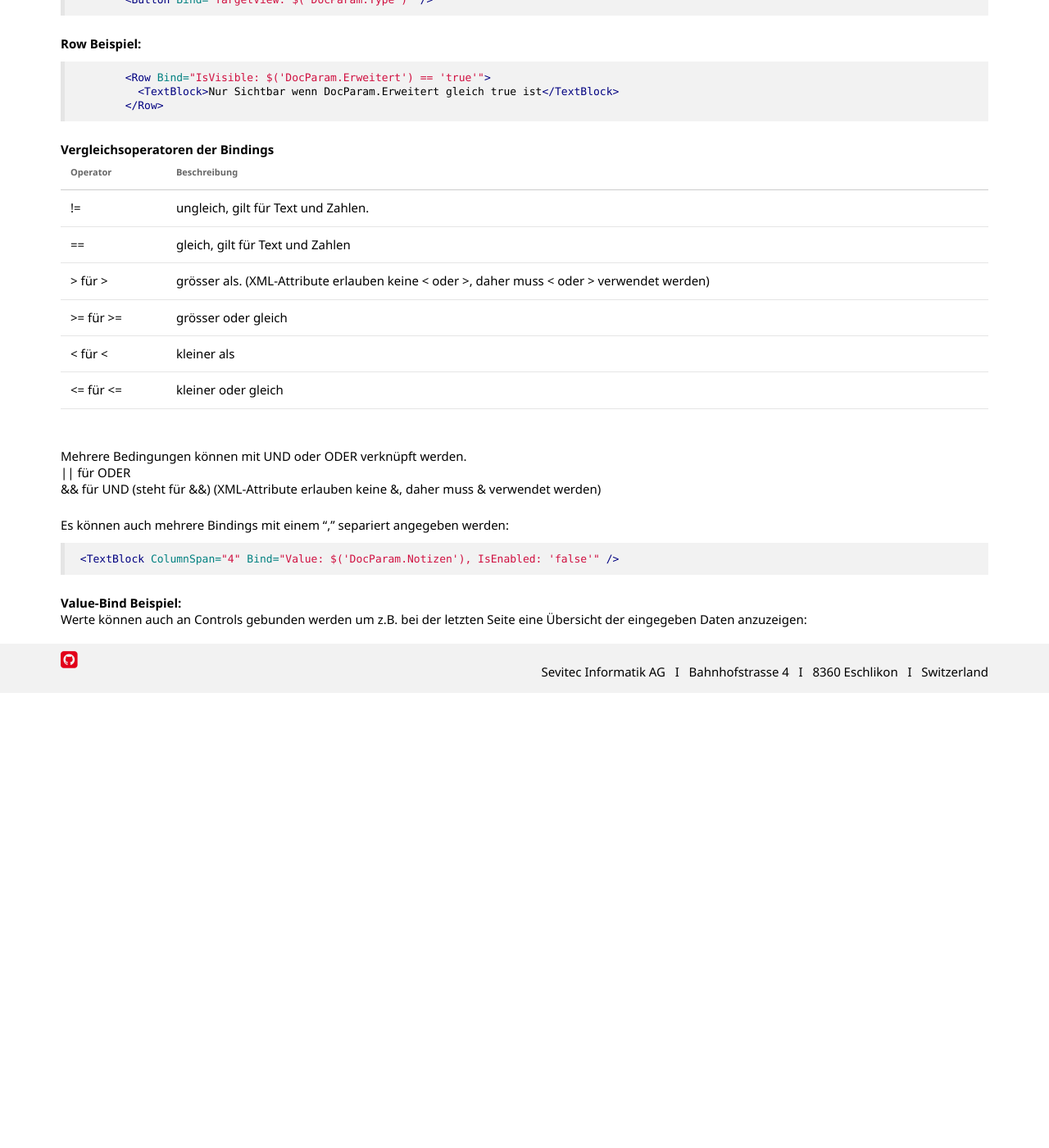
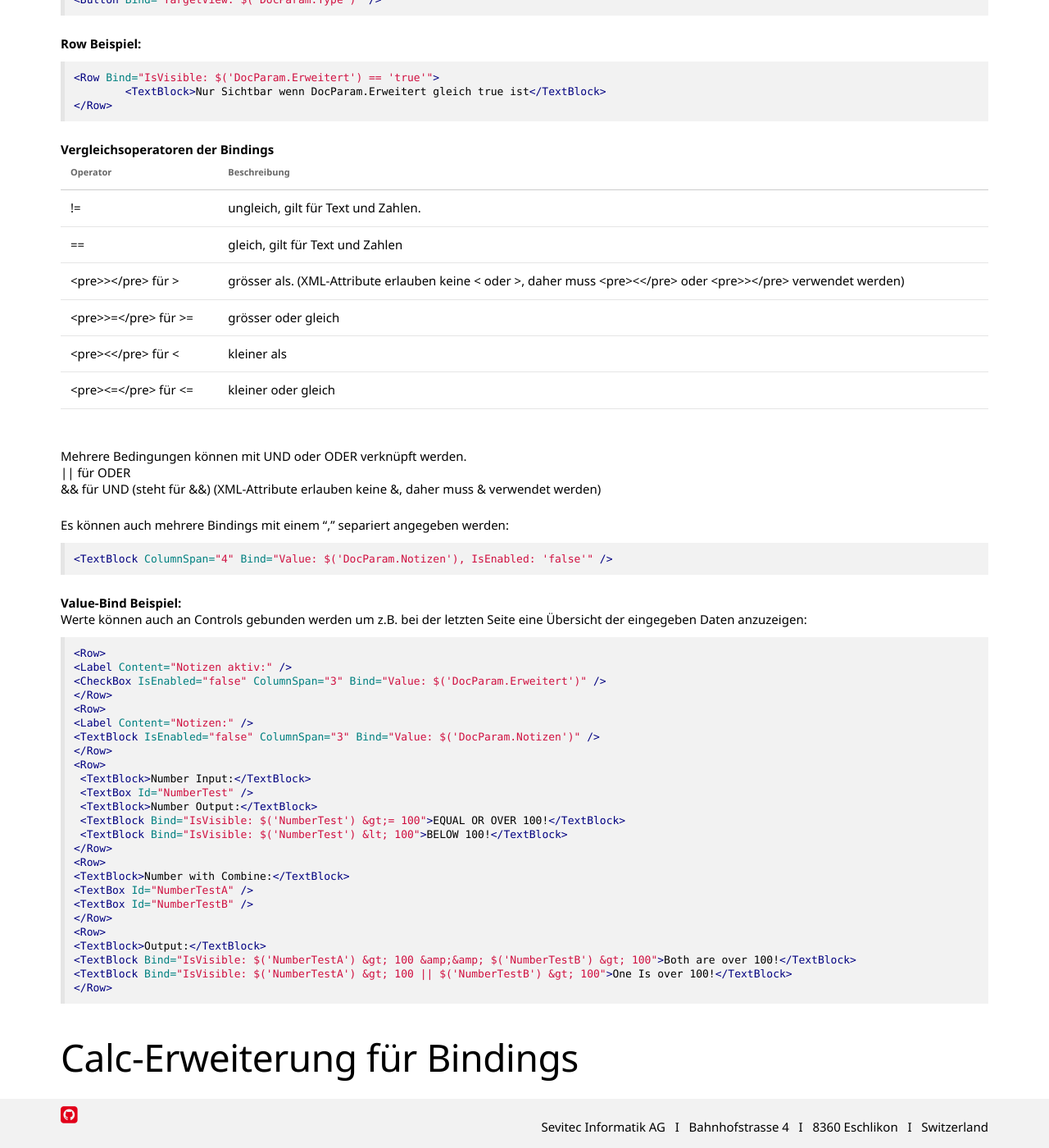
Before and after one commit to primesoft-group/oneoffixx-docs, a Jekyll site: the page built from _pages/docfunc/de/df-documentparameter.md, in a window 1280 px wide and 1400 px high, scrolled down 8649 px. Shown: the whole window at 82% size. Built offline with Jekyll 4.4.1, drawn with Linux system fonts in a browser that asks for light colours; nearby versions of some CDN libraries; some web fonts are replaced; before the commit the page ends 9494 px from its top, so only the background shows below that; some of the changed text lies outside the part shown.

Commit message:
small Foramt adjustments

````diff
--- a/_pages/docfunc/de/df-documentparameter.md
+++ b/_pages/docfunc/de/df-documentparameter.md
@@ -194,11 +194,11 @@ Die Wert und Struktur-Controls können alle noch mit folgenden Attributen erweit
 Bindings beziehen sich damit auf andere Werte und können diese als "Wert-Grundlage" oder abfrage nutzen.
 
 
-__IsEnabled/IsVisible Beispiel:
+__IsEnabled/IsVisible Beispiel:__
 
 ```xml
-  <Button Bind="IsVisible: $('DocParam.Erweitert') != 'true'" TargetView="Final" Label=">" />
-  <Button Bind="IsVisible: $('DocParam.Erweitert') == 'true'" TargetView="Notizen" Label="Notizen >" />
+<Button Bind="IsVisible: $('DocParam.Erweitert') != 'true'" TargetView="Final" Label=">" />
+<Button Bind="IsVisible: $('DocParam.Erweitert') == 'true'" TargetView="Notizen" Label="Notizen >" />
 ```
 
 Button mit Label "Notizen >" wird nur angezeigt, wenn es einen Wert "DocParam.Erweitert" mit "true" gibt.
@@ -207,14 +207,14 @@ IsEnabled funktioniert genauso.
 __TargetView Beispiel:__
 
 ```xml
-	<Button Bind="TargetView: $('DocParam.Type')" />
+<Button Bind="TargetView: $('DocParam.Type')" />
 ```
 __Row Beispiel:__
 
 ```xml
-	<Row Bind="IsVisible: $('DocParam.Erweitert') == 'true'">
-	  <TextBlock>Nur Sichtbar wenn DocParam.Erweitert gleich true ist</TextBlock>
-	</Row>
+<Row Bind="IsVisible: $('DocParam.Erweitert') == 'true'">
+	<TextBlock>Nur Sichtbar wenn DocParam.Erweitert gleich true ist</TextBlock>
+</Row>
 ```
 
 __Vergleichsoperatoren der Bindings__
@@ -224,10 +224,10 @@ __Vergleichsoperatoren der Bindings__
 |    ----			|        ----        |
 |  != 	| 	ungleich, gilt für Text und Zahlen. |
 |  ==   |	gleich, gilt für Text und Zahlen  |
-| &gt;  für > |  grösser als. (XML-Attribute erlauben keine < oder >, daher muss &lt; oder &gt; verwendet werden)
-| &gt;= für >= | grösser oder gleich |
-| &lt; für <   | kleiner als  |
-| &lt;= für <= | kleiner oder gleich
+| <pre>&gt;</pre>  für > |  grösser als. (XML-Attribute erlauben keine < oder >, daher muss <pre>&lt;</pre> oder <pre>&gt;</pre> verwendet werden)
+| <pre>&gt;=</pre> für >= | grösser oder gleich |
+| <pre>&lt;</pre> für <   | kleiner als  |
+| <pre>&lt;=</pre> für <= | kleiner oder gleich
 
 Mehrere Bedingungen können mit UND oder ODER verknüpft werden.
 || für ODER
@@ -236,8 +236,38 @@ Mehrere Bedingungen können mit UND oder ODER verknüpft werden.
 Es können auch mehrere Bindings mit einem "," separiert angegeben werden:
 
 ```xml
- <TextBlock ColumnSpan="4" Bind="Value: $('DocParam.Notizen'), IsEnabled: 'false'" />
+<TextBlock ColumnSpan="4" Bind="Value: $('DocParam.Notizen'), IsEnabled: 'false'" />
 ```
 
 __Value-Bind Beispiel:__
 Werte können auch an Controls gebunden werden um z.B. bei der letzten Seite eine Übersicht der eingegeben Daten anzuzeigen:
+
+```xml
+<Row>
+<Label Content="Notizen aktiv:" />
+<CheckBox IsEnabled="false" ColumnSpan="3" Bind="Value: $('DocParam.Erweitert')" />
+</Row>
+<Row>
+<Label Content="Notizen:" />
+<TextBlock IsEnabled="false" ColumnSpan="3" Bind="Value: $('DocParam.Notizen')" />
+</Row>
+<Row>
+ <TextBlock>Number Input:</TextBlock>
+ <TextBox Id="NumberTest" />
+ <TextBlock>Number Output:</TextBlock>
+ <TextBlock Bind="IsVisible: $('NumberTest') &gt;= 100">EQUAL OR OVER 100!</TextBlock>
+ <TextBlock Bind="IsVisible: $('NumberTest') &lt; 100">BELOW 100!</TextBlock>
+</Row>
+<Row>
+<TextBlock>Number with Combine:</TextBlock>
+<TextBox Id="NumberTestA" />
+<TextBox Id="NumberTestB" />
+</Row>
+<Row>
+<TextBlock>Output:</TextBlock>
+<TextBlock Bind="IsVisible: $('NumberTestA') &gt; 100 &amp;&amp; $('NumberTestB') &gt; 100">Both are over 100!</TextBlock>
+<TextBlock Bind="IsVisible: $('NumberTestA') &gt; 100 || $('NumberTestB') &gt; 100">One Is over 100!</TextBlock>
+</Row>
+```
+
+## Calc-Erweiterung für Bindings
````
